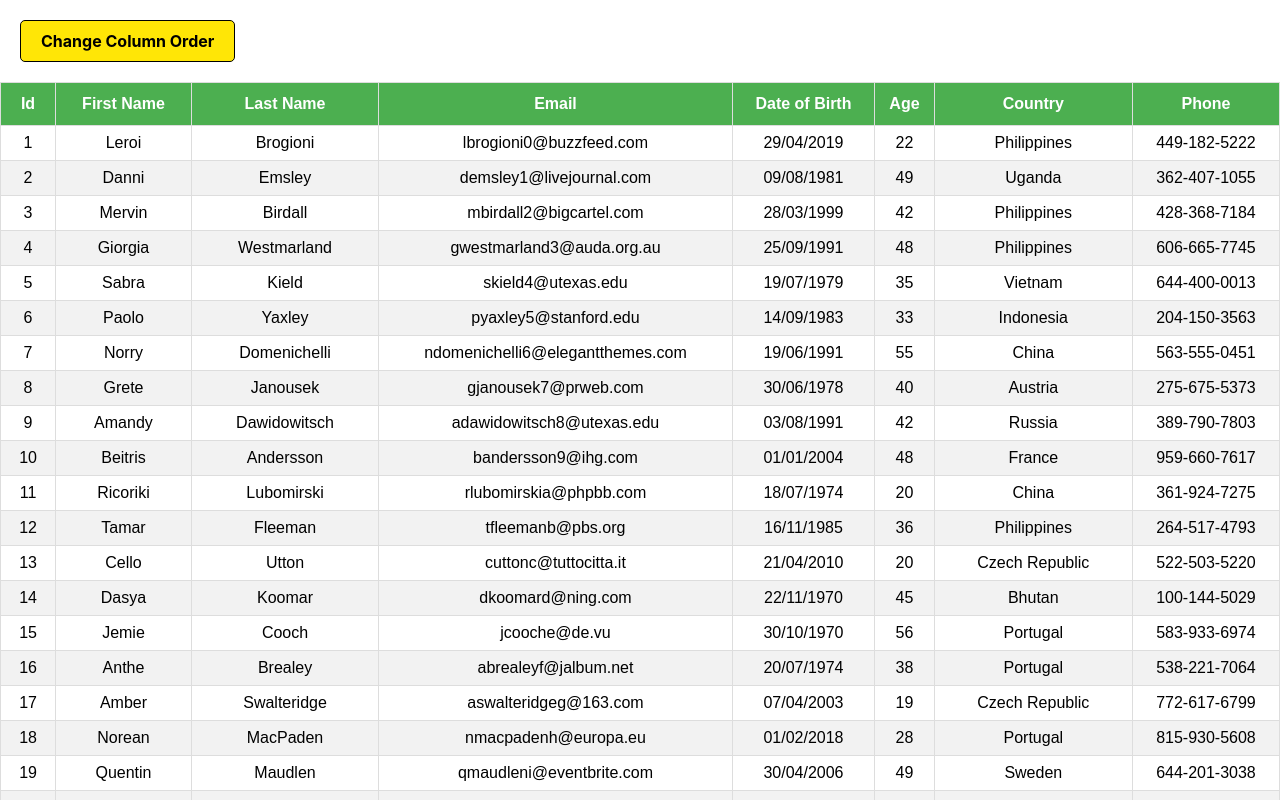
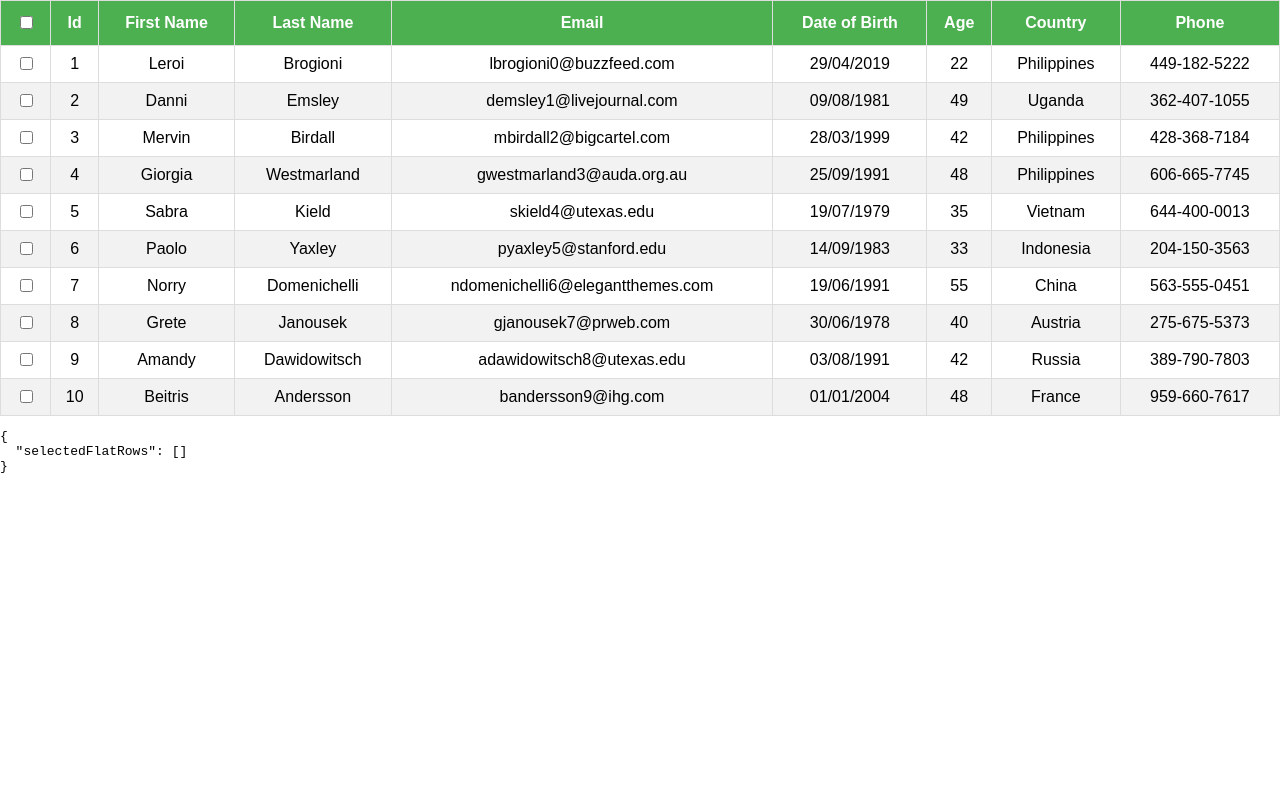
Before and after one commit to mirstuk/react-table-demo, a React (Create React App) app: page / in a window 1280 px wide. Shown: the top 800 px of the page. Built offline with nearby package versions, Linux system fonts and the light colour scheme.

Commit message:
React Table Tutorial - 15 - Selecting Rows

```diff
--- a/src/App.js
+++ b/src/App.js
@@ -1,10 +1,10 @@
 import React from 'react';
-import ColumnOrder from './components/ColumnOrder';
+import RowSelection from './components/RowSelection';
 
 function App() {
   return (
     <div>
-      <ColumnOrder />
+      <RowSelection />
     </div>
   );
 }
--- /dev/null
+++ b/src/components/Checkbox.js
@@ -0,0 +1,18 @@
+import React, { forwardRef, useRef, useEffect } from 'react';
+
+const Checkbox = forwardRef(({ indeterminate, ...rest }, ref) => {
+  const defaultRef = useRef();
+  const resolvedRef = ref || defaultRef;
+
+  useEffect(() => {
+    resolvedRef.current.indeterminate = indeterminate;
+  }, [resolvedRef, indeterminate]);
+
+  return (
+    <>
+      <input type="checkbox" ref={resolvedRef} {...rest} />
+    </>
+  );
+});
+
+export default Checkbox;
--- /dev/null
+++ b/src/components/RowSelection.js
@@ -0,0 +1,83 @@
+import React, { useMemo } from 'react';
+import { useTable, useRowSelect } from 'react-table';
+import MOCK_DATA from '../MOCK_DATA.json';
+import { COLUMNS } from './columns';
+import './table.css';
+import Checkbox from './Checkbox';
+
+const RowSelection = () => {
+  const columns = useMemo(() => COLUMNS, []);
+  const data = useMemo(() => MOCK_DATA, []);
+
+  const {
+    getTableProps,
+    getTableBodyProps,
+    headerGroups,
+    rows,
+    prepareRow,
+    selectedFlatRows,
+  } = useTable(
+    {
+      columns,
+      data,
+    },
+    useRowSelect,
+    hooks => {
+      hooks.visibleColumns.push(columns => [
+        {
+          id: 'selection',
+          Header: ({ getToggleAllRowsSelectedProps }) => (
+            <Checkbox {...getToggleAllRowsSelectedProps()} />
+          ),
+          Cell: ({ row }) => <Checkbox {...row.getToggleRowSelectedProps()} />,
+        },
+        ...columns,
+      ]);
+    }
+  );
+
+  const firstPageRows = rows.slice(0, 10);
+
+  return (
+    <>
+      <table {...getTableProps()}>
+        <thead>
+          {headerGroups.map(headerGroup => (
+            <tr {...headerGroup.getHeaderGroupProps()}>
+              {headerGroup.headers.map(column => (
+                <th {...column.getHeaderProps()}>{column.render('Header')}</th>
+              ))}
+            </tr>
+          ))}
+        </thead>
+        <tbody {...getTableBodyProps()}>
+          {firstPageRows.map(row => {
+            prepareRow(row);
+            return (
+              <tr {...row.getRowProps()}>
+                {row.cells.map(cell => {
+                  return (
+                    <td {...cell.getCellProps()}>{cell.render('Cell')}</td>
+                  );
+                })}
+              </tr>
+            );
+          })}
+        </tbody>
+      </table>
+      <pre>
+        <code>
+          {JSON.stringify(
+            {
+              selectedFlatRows: selectedFlatRows.map(row => row.original),
+            },
+            null,
+            2
+          )}
+        </code>
+      </pre>
+    </>
+  );
+};
+
+export default RowSelection;
```
